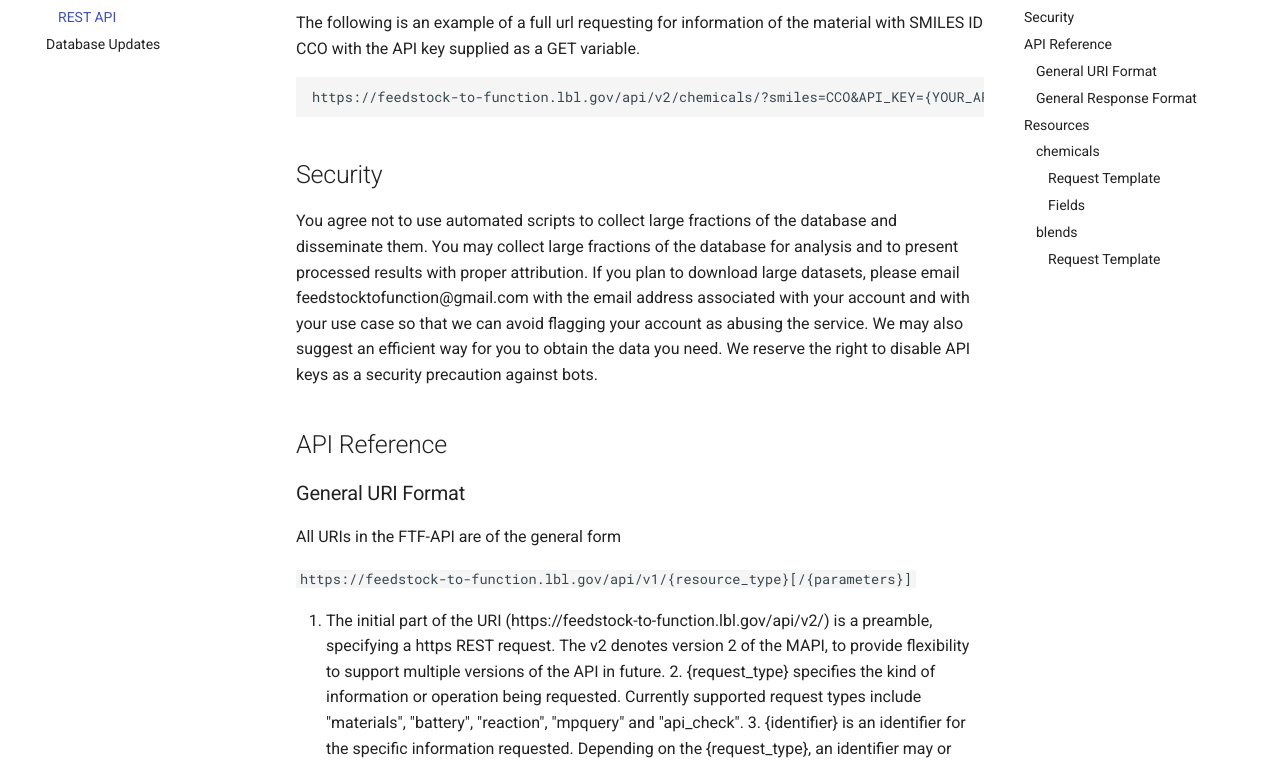
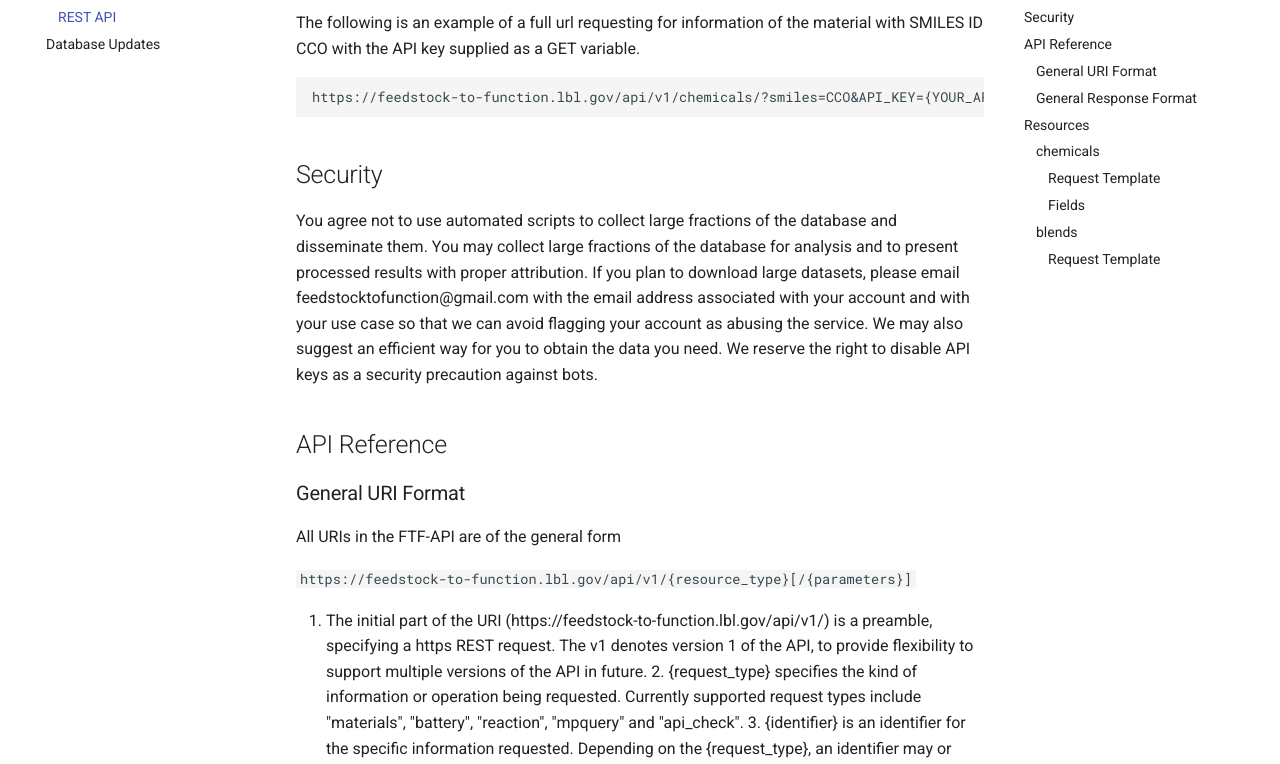
Before and after one commit to tylerhuntington/biositing-docs, an MkDocs documentation site: the page built from docs/user-guide/rest-api.md, in a window 1280 px wide and 1400 px high, scrolled down 1147 px. Shown: the part 172-936 px from the top of the window. Built offline with MkDocs 1.6.1 and Material for MkDocs 9.7.7, drawn with Linux system fonts in a browser that asks for light colours; comment, search, counter and statistics services are not loaded; some of the changed text lies outside the part shown.

Commit message:
Correct api version numbers

````diff
--- a/docs/user-guide/rest-api.md
+++ b/docs/user-guide/rest-api.md
@@ -69,7 +69,7 @@ The following is an example of a full url requesting for information of the
 material with SMILES ID CCO with the API key supplied as a GET variable.
 
 ```
-https://feedstock-to-function.lbl.gov/api/v2/chemicals/?smiles=CCO&API_KEY={YOUR_API_KEY}
+https://feedstock-to-function.lbl.gov/api/v1/chemicals/?smiles=CCO&API_KEY={YOUR_API_KEY}
 ```
 
 ## Security
@@ -92,8 +92,8 @@ All URIs in the FTF-API are of the general form
 
 `https://feedstock-to-function.lbl.gov/api/v1/{resource_type}[/{parameters}]`
 
-1. The initial part of the URI (https://feedstock-to-function.lbl.gov/api/v2/) is a
-preamble, specifying a https REST request. The v2 denotes version 2 of the MAPI,
+1. The initial part of the URI (https://feedstock-to-function.lbl.gov/api/v1/) is a
+preamble, specifying a https REST request. The v1 denotes version 1 of the API,
 to provide flexibility to support multiple versions of the API in future. 2.
 {request_type} specifies the kind of information or operation being requested.
 Currently supported request types include "materials", "battery", "reaction",
````
